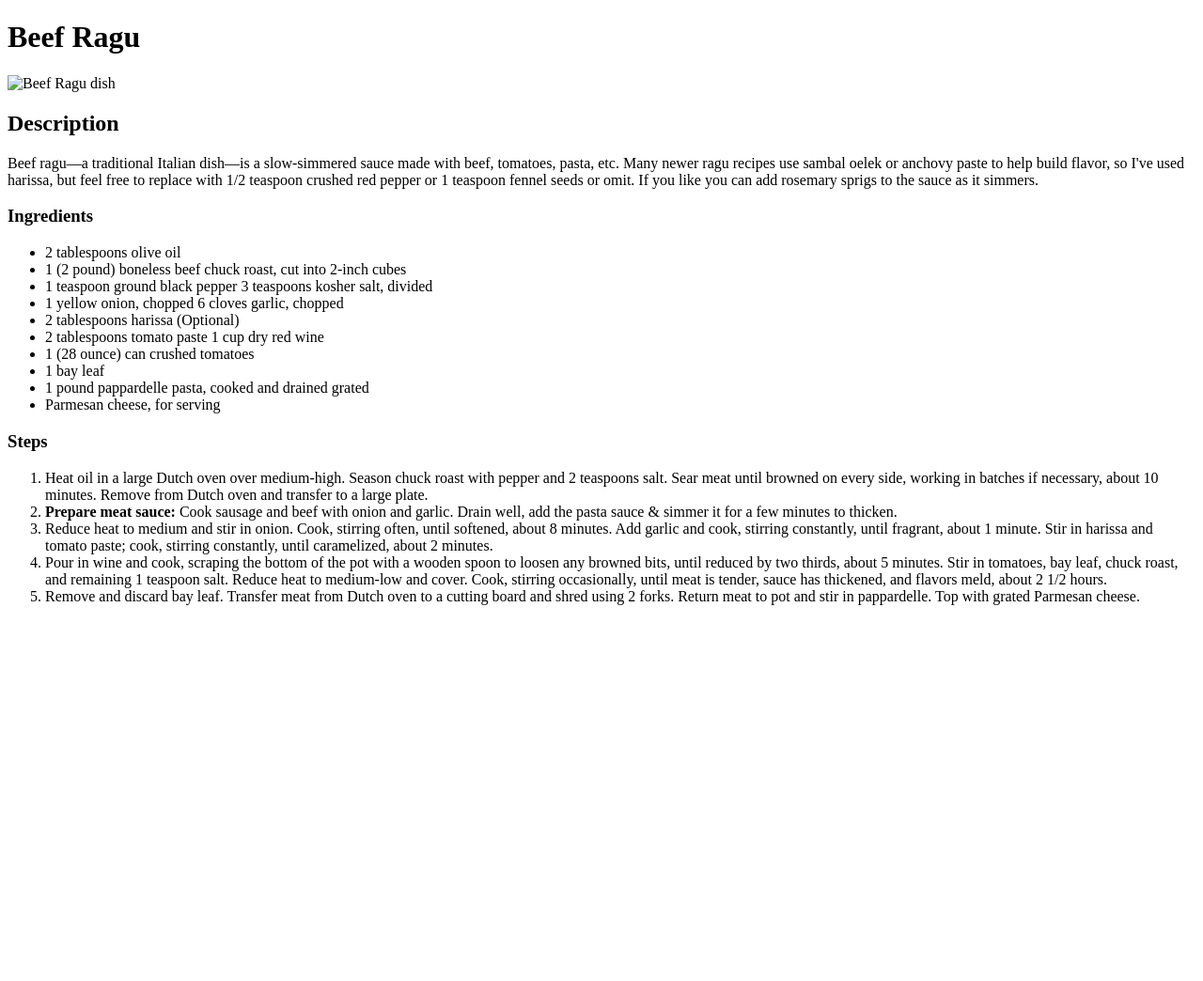
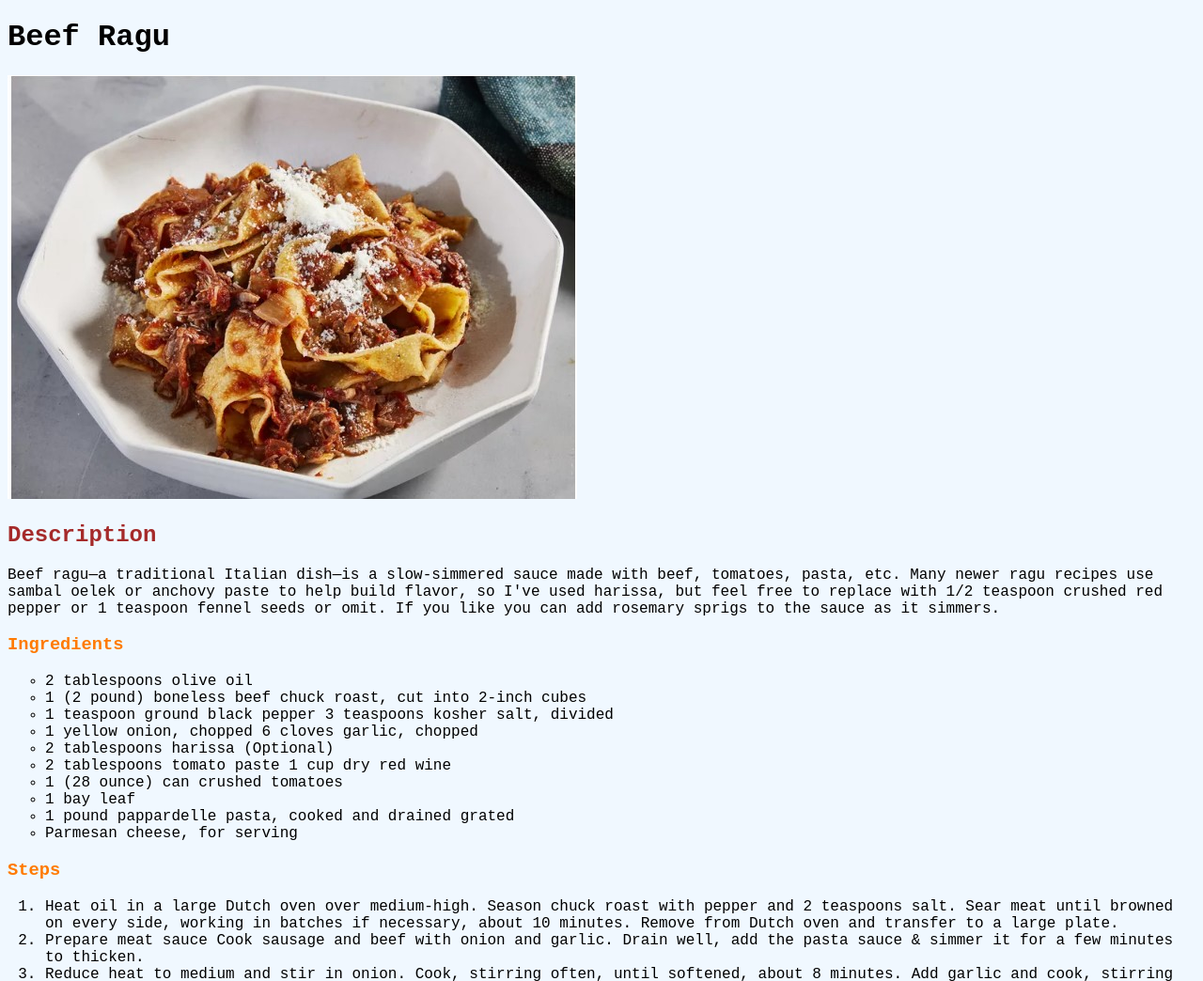
Before and after one commit to sammxuser/odin-recipes, a plain HTML site: page recipes/beef-ragu.html in a window 1280 px wide. Shown: the top 1044 px of the page at 94% size. Before the commit the page ends 800 px from the top, so only its background shows below. Drawn offline with Linux system fonts and the light colour scheme.

Commit message:
Add CSS Styling

```diff
--- /dev/null
+++ b/css/style.css
@@ -0,0 +1,16 @@
+* {
+  background-color: aliceblue;
+  font-family: 'Courier New', Courier, monospace;
+}
+
+h1 {
+  color: black;
+}
+
+h2 {
+  color: brown;
+}
+
+.nav ul {
+  list-style: none;
+}
--- a/recipes/beef-ragu.html
+++ b/recipes/beef-ragu.html
@@ -3,11 +3,12 @@
   <head>
     <meta charset="UTF-8" />
     <meta name="viewport" content="width=device-width, initial-scale=1.0" />
+    <link rel="stylesheet" href="styles.css" />
     <title>Beef Ragu</title>
   </head>
   <body>
     <h1>Beef Ragu</h1>
-    <img src="beef-ragu.jpg" alt="Beef Ragu dish" />
+    <img src="/images/beef-ragu.jpg" alt="Beef Ragu dish" />
     <h2>Description</h2>
     <p>
       Beef ragu—a traditional Italian dish—is a slow-simmered sauce made with
@@ -38,9 +39,8 @@
         oven and transfer to a large plate.
       </li>
       <li>
-        <strong>Prepare meat sauce:</strong> Cook sausage and beef with onion
-        and garlic. Drain well, add the pasta sauce & simmer it for a few
-        minutes to thicken.
+        Prepare meat sauce Cook sausage and beef with onion and garlic. Drain
+        well, add the pasta sauce & simmer it for a few minutes to thicken.
       </li>
       <li>
         Reduce heat to medium and stir in onion. Cook, stirring often, until
--- /dev/null
+++ b/recipes/styles.css
@@ -0,0 +1,19 @@
+* {
+  background-color: aliceblue;
+  font-family: 'Courier New', Courier, monospace;
+}
+
+h1 {
+  color: black;
+}
+
+h2 {
+  color: brown;
+}
+h3 {
+  color: #ff7a00;
+}
+
+ul {
+  list-style: circle;
+}
```
Also changed, not shown: index.html (+8 -3 lines), recipes/hearty-beef-stew.html (+2 -1 lines), recipes/lasagna.html (+2 -1 lines).
